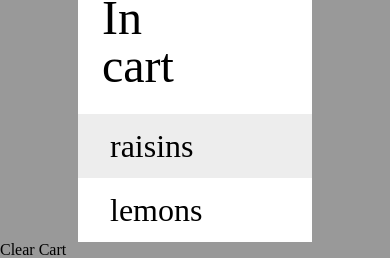
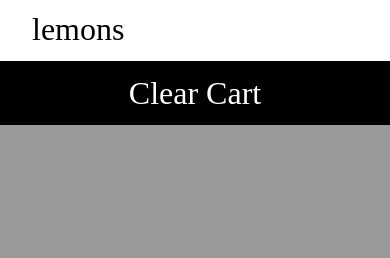
Before and after one commit to justinwellsstew/shoppingList, a plain HTML site: page index.html in a window 390 px wide. Shown: the part 768-1026 px from the top of the page. After the commit the page ends 893 px from the top, so only its background shows below. Drawn offline with nearby package versions, Linux system fonts and the light colour scheme.

Commit message:
web version

```diff
--- a/css/styles.css
+++ b/css/styles.css
@@ -44,3 +44,17 @@ li:nth-child(odd){
 #search{
   background: #000000;
 }
+
+#clear-cart{
+  background-color: #000000;
+  color:#FFFFFF;
+  font-size: 2em;
+  text-align: center;
+  padding:.5em 0;
+}
+
+@media screen and (max-width: 400px) {
+  #main {
+    width: 100%;
+  }
+}
--- a/index.html
+++ b/index.html
@@ -12,9 +12,9 @@
     <div id="main">
       <h1>Shopping list</h1>
       <div id="search">
-      <input type="text" placeholder = "grocery item"></input>
-      <button>add item</button>
-    </div>
+        <input type="text" placeholder = "grocery item"></input>
+        <button>add item</button>
+      </div>
       <section id="need">
         <h2>Need to buy</h2>
         <ol>
@@ -31,7 +31,7 @@
           <li>lemons</li>
         </ol>
       </section>
-  </div>
-  <div id="clear-cart"> Clear Cart </div>
+      <div id="clear-cart"> Clear Cart </div>
+    </div>
   </body>
 </html>
```
